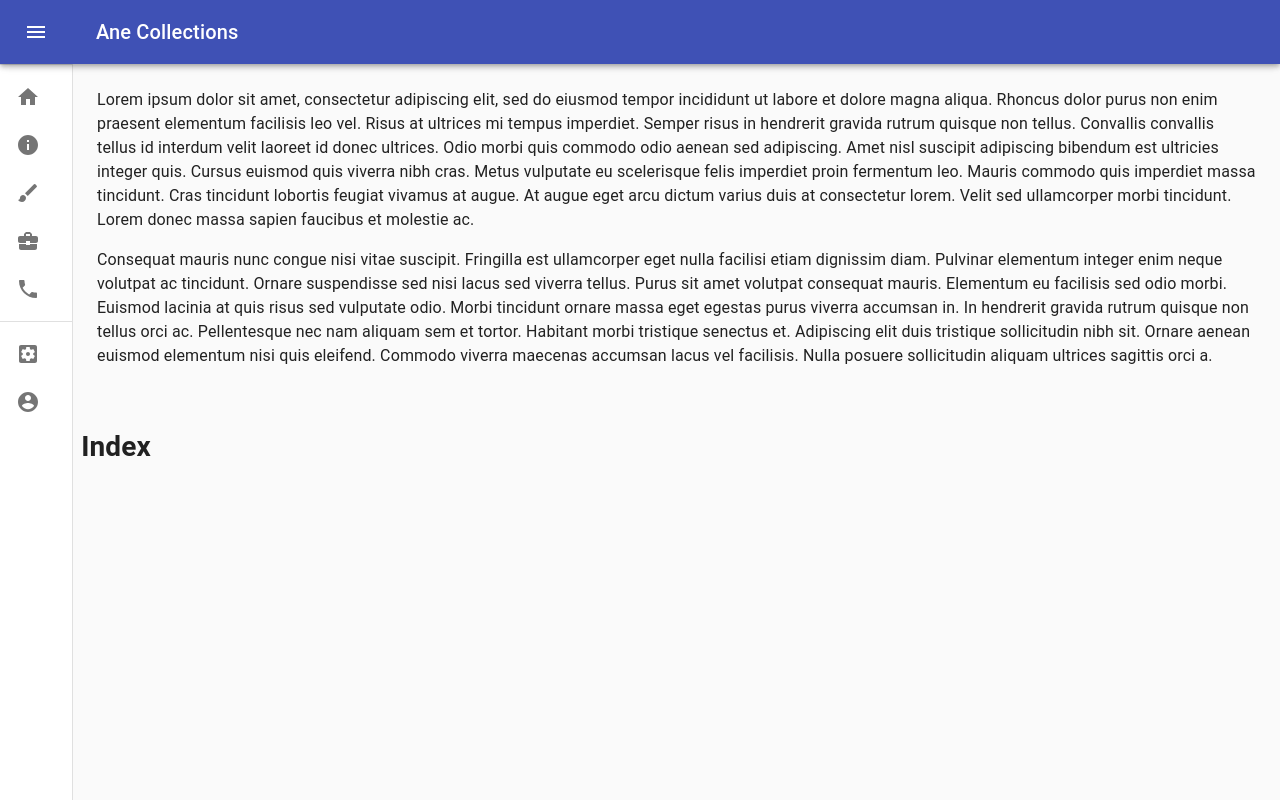
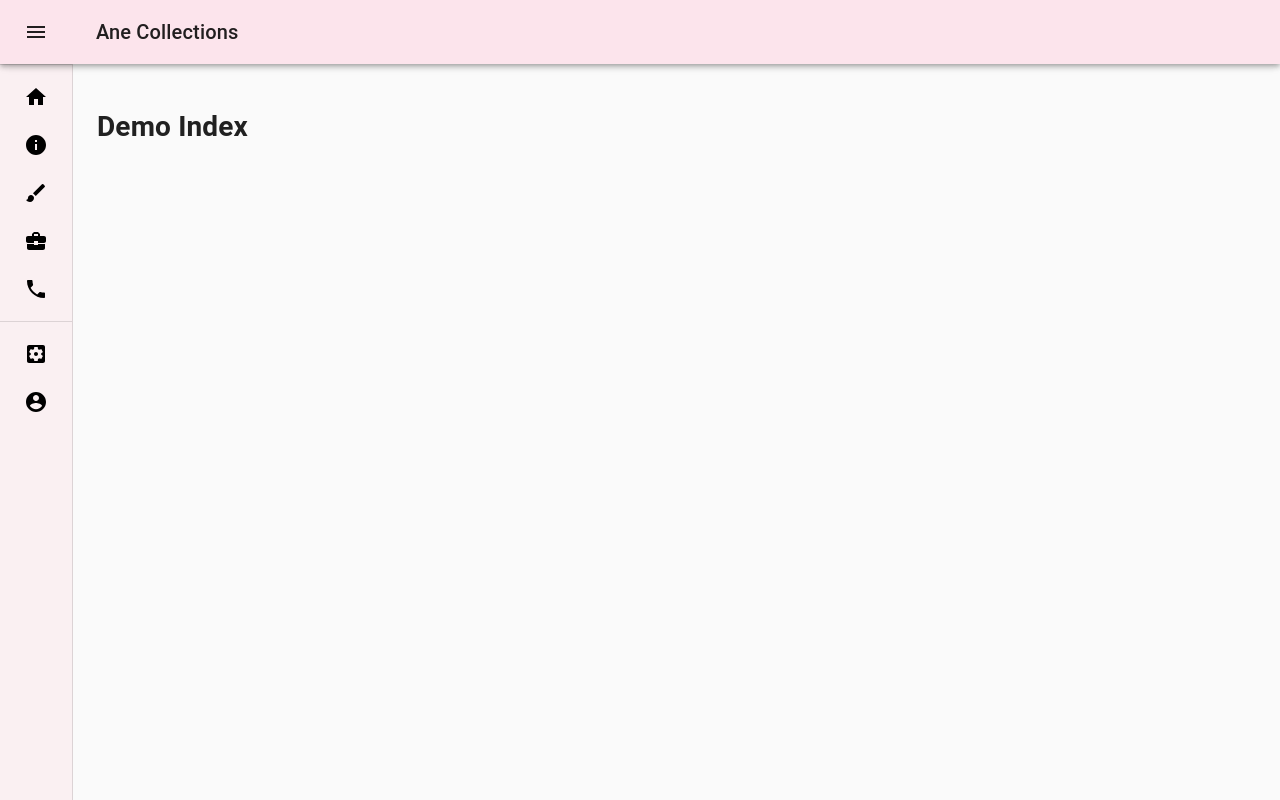
Before and after one commit to vladcocis/ane-collection, a Next.js app: page /demo in a window 1280 px wide. Built offline with nearby package versions, Linux system fonts and the light colour scheme.

Commit message:
Updated Header and Layout
Layout and Header compatibility with the children components (viewports).

```diff
--- a/components/Header.js
+++ b/components/Header.js
@@ -1,30 +1,29 @@
-import React from "react";
-import clsx from "clsx";
-import { makeStyles, useTheme } from "@material-ui/core/styles";
-import Drawer from "@material-ui/core/Drawer";
-import AppBar from "@material-ui/core/AppBar";
-import Toolbar from "@material-ui/core/Toolbar";
-import List from "@material-ui/core/List";
-import CssBaseline from "@material-ui/core/CssBaseline";
-import Typography from "@material-ui/core/Typography";
-import Divider from "@material-ui/core/Divider";
-import IconButton from "@material-ui/core/IconButton";
-import MenuIcon from "@material-ui/icons/Menu";
-import ChevronLeftIcon from "@material-ui/icons/ChevronLeft";
-import ChevronRightIcon from "@material-ui/icons/ChevronRight";
-import ListItem from "@material-ui/core/ListItem";
-import ListItemIcon from "@material-ui/core/ListItemIcon";
-import ListItemText from "@material-ui/core/ListItemText";
-import InboxIcon from "@material-ui/icons/MoveToInbox";
-import MailIcon from "@material-ui/icons/Mail";
+import React from "react"
+import clsx from "clsx"
+import { makeStyles, useTheme } from "@material-ui/core/styles"
+import Drawer from "@material-ui/core/Drawer"
+import AppBar from "@material-ui/core/AppBar"
+import Toolbar from "@material-ui/core/Toolbar"
+import List from "@material-ui/core/List"
+import CssBaseline from "@material-ui/core/CssBaseline"
+import Typography from "@material-ui/core/Typography"
+import Divider from "@material-ui/core/Divider"
+import IconButton from "@material-ui/core/IconButton"
+import MenuIcon from "@material-ui/icons/Menu"
+import ChevronLeftIcon from "@material-ui/icons/ChevronLeft"
+import ChevronRightIcon from "@material-ui/icons/ChevronRight"
+import ListItem from "@material-ui/core/ListItem"
+import ListItemIcon from "@material-ui/core/ListItemIcon"
+import ListItemText from "@material-ui/core/ListItemText"
 import _ from 'lodash'
 import HomeIcon from '@material-ui/icons/Home'
 import InfoIcon from '@material-ui/icons/Info'
 import BrushIcon from '@material-ui/icons/Brush'
 import BusinessCenterIcon from '@material-ui/icons/BusinessCenter'
-import PhoneIcon from '@material-ui/icons/Phone';
+import PhoneIcon from '@material-ui/icons/Phone'
 import SettingsApplicationsIcon from '@material-ui/icons/SettingsApplications'
 import AccountCircleIcon from '@material-ui/icons/AccountCircle'
+import { useRouter } from 'next/router'
 
 const drawerWidth = 200;
 
@@ -37,7 +36,7 @@ const useStyles = makeStyles((theme) => ({
         transition: theme.transitions.create(["width", "margin"], {
             easing: theme.transitions.easing.sharp,
             duration: theme.transitions.duration.leavingScreen
-        })
+        }),
     },
     appBarShift: {
         marginLeft: drawerWidth,
@@ -56,14 +55,15 @@ const useStyles = makeStyles((theme) => ({
     drawer: {
         width: drawerWidth,
         flexShrink: 0,
-        whiteSpace: "nowrap"
+        whiteSpace: "nowrap",
     },
     drawerOpen: {
         width: drawerWidth,
         transition: theme.transitions.create("width", {
             easing: theme.transitions.easing.sharp,
             duration: theme.transitions.duration.enteringScreen
-        })
+        }),
+        backgroundColor: '#faf0f2'
     },
     drawerClose: {
         transition: theme.transitions.create("width", {
@@ -74,7 +74,8 @@ const useStyles = makeStyles((theme) => ({
         width: theme.spacing(7) + 1,
         [theme.breakpoints.up("sm")]: {
             width: theme.spacing(9) + 1
-        }
+        },
+        backgroundColor: '#faf0f2'
     },
     toolbar: {
         display: "flex",
@@ -87,24 +88,34 @@ const useStyles = makeStyles((theme) => ({
     content: {
         flexGrow: 1,
         padding: theme.spacing(3)
+    },
+    navList: {
+        marginLeft: theme.spacing(1)
+    },
+    iconFill_black: {
+        fill: '#000'
     }
 }));
 
 const navLinks = [
-    { label: 'Home', url: '/', icon: <HomeIcon />, isSecured: false },
-    { label: 'About', url: '/about', icon: <InfoIcon />, isSecured: false },
-    { label: 'Handmade', url: '/handmade', icon: <BrushIcon />, isSecured: false },
-    { label: 'Manufactured', url: '/manufactured', icon: <BusinessCenterIcon />, isSecured: false },
-    { label: 'Contact', url: '/contact', icon: <PhoneIcon />, isSecured: false },
-    { label: 'Admin', url: '/admin', icon: <SettingsApplicationsIcon />, isSecured: true, requiresAdmin: true },
-    { label: 'Account', url: '/account', icon: <AccountCircleIcon />, isSecured: true },
+    { label: 'Home', url: '/', icon: <HomeIcon style={{ fill: '#000' }} />, isSecured: false },
+    { label: 'About', url: '/about', icon: <InfoIcon style={{ fill: '#000' }} />, isSecured: false },
+    { label: 'Handmade', url: '/handmade', icon: <BrushIcon style={{ fill: '#000' }} />, isSecured: false },
+    { label: 'Manufactured', url: '/manufactured', icon: <BusinessCenterIcon style={{ fill: '#000' }} />, isSecured: false },
+    { label: 'Contact', url: '/contact', icon: <PhoneIcon style={{ fill: '#000' }} />, isSecured: false },
+    { label: 'Admin', url: '/admin', icon: <SettingsApplicationsIcon style={{ fill: '#000' }} />, isSecured: true, requiresAdmin: true },
+    { label: 'Account', url: '/account', icon: <AccountCircleIcon style={{ fill: '#000' }} />, isSecured: true },
 ]
 
 const NavLinks = ({ navLinks }) => {
+    const router = useRouter()
+
     return _.map(navLinks, ({ label, url, icon, isSecured, requiresAdmin }) => {
         if (!isSecured) {
             return (
-                <ListItem button key={label}>
+                <ListItem button key={label} onClick={() => {
+                    router.replace(url)
+                }}>
                     <ListItemIcon>
                         {icon}
                     </ListItemIcon>
@@ -116,10 +127,14 @@ const NavLinks = ({ navLinks }) => {
 }
 
 const RestrictedLinks = ({ navLinks }) => {
+    const router = useRouter()
+
     return _.map(navLinks, ({ label, url, icon, isSecured, requiresAdmin }) => {
         if (isSecured) {
             return (
-                <ListItem button key={label}>
+                <ListItem button key={label} onClick={() => {
+                    router.replace(url)
+                }}>
                     <ListItemIcon>
                         {icon}
                     </ListItemIcon>
@@ -130,7 +145,7 @@ const RestrictedLinks = ({ navLinks }) => {
     })
 }
 
-const Header = () => {
+const Header = ({ children }) => {
     const classes = useStyles();
     const theme = useTheme();
     const [open, setOpen] = React.useState(false);
@@ -166,7 +181,7 @@ const Header = () => {
                     </IconButton>
                     <Typography variant="h6" noWrap>
                         Ane Collections
-          </Typography>
+                    </Typography>
                 </Toolbar>
             </AppBar>
             <Drawer
@@ -185,52 +200,25 @@ const Header = () => {
                 <div className={classes.toolbar}>
                     <IconButton onClick={handleDrawerClose}>
                         {theme.direction === "rtl" ? (
-                            <ChevronRightIcon />
+                            <ChevronRightIcon style={{ fill: '#000' }} />
                         ) : (
-                            <ChevronLeftIcon />
+                            <ChevronLeftIcon style={{ fill: '#000' }} />
                         )}
                     </IconButton>
                 </div>
                 <Divider />
-                <List>
+                <List className={classes.navList}>
                     <NavLinks navLinks={navLinks} />
                 </List>
                 <Divider />
-                <List>
+                <List className={classes.navList}>
                     <RestrictedLinks navLinks={navLinks} />
                 </List>
             </Drawer>
+
             <main className={classes.content}>
                 <div className={classes.toolbar} />
-                <Typography paragraph>
-                    Lorem ipsum dolor sit amet, consectetur adipiscing elit, sed do
-                    eiusmod tempor incididunt ut labore et dolore magna aliqua. Rhoncus
-                    dolor purus non enim praesent elementum facilisis leo vel. Risus at
-                    ultrices mi tempus imperdiet. Semper risus in hendrerit gravida rutrum
-                    quisque non tellus. Convallis convallis tellus id interdum velit
-                    laoreet id donec ultrices. Odio morbi quis commodo odio aenean sed
-                    adipiscing. Amet nisl suscipit adipiscing bibendum est ultricies
-                    integer quis. Cursus euismod quis viverra nibh cras. Metus vulputate
-                    eu scelerisque felis imperdiet proin fermentum leo. Mauris commodo
-                    quis imperdiet massa tincidunt. Cras tincidunt lobortis feugiat
-                    vivamus at augue. At augue eget arcu dictum varius duis at consectetur
-                    lorem. Velit sed ullamcorper morbi tincidunt. Lorem donec massa sapien
-                    faucibus et molestie ac.
-                </Typography>
-                <Typography paragraph>
-                    Consequat mauris nunc congue nisi vitae suscipit. Fringilla est
-                    ullamcorper eget nulla facilisi etiam dignissim diam. Pulvinar
-                    elementum integer enim neque volutpat ac tincidunt. Ornare suspendisse
-                    sed nisi lacus sed viverra tellus. Purus sit amet volutpat consequat
-                    mauris. Elementum eu facilisis sed odio morbi. Euismod lacinia at quis
-                    risus sed vulputate odio. Morbi tincidunt ornare massa eget egestas
-                    purus viverra accumsan in. In hendrerit gravida rutrum quisque non
-                    tellus orci ac. Pellentesque nec nam aliquam sem et tortor. Habitant
-                    morbi tristique senectus et. Adipiscing elit duis tristique
-                    sollicitudin nibh sit. Ornare aenean euismod elementum nisi quis
-                    eleifend. Commodo viverra maecenas accumsan lacus vel facilisis. Nulla
-                    posuere sollicitudin aliquam ultrices sagittis orci a.
-                </Typography>
+                {children}
             </main>
         </div>
     );
--- a/components/Layout.js
+++ b/components/Layout.js
@@ -1,43 +1,18 @@
-import react from 'react'
 import Head from 'next/head'
-const Layout = ({children}) => {
+import Header from '../components/Header'
+
+const Layout = ({ children }) => {
     return (
         <>
-        <Head>
-            <title>Ane Collections</title>
-        </Head>
-        <style jsx global>
-            {`
-            *,
-			*::before,
-			*::after {
-				box-sizing: border-box;
-			}
+            <Head>
+                <title>Cyka</title>
+            </Head>
 
-			body {
-				margin: 0;
-				color: #333;
-				font-family: -apple-system, BlinkMacSystemFont, 'Segoe UI', Roboto,
-				'Helvetica Neue', Arial, Noto Sans, sans-serif, 'Apple Color Emoji',
-				'Segoe UI Emoji', 'Segoe UI Symbol', 'Noto Color Emoji';
-			}
-
-			.container {
-				margin: 1rem auto;
-				padding-left: 1rem;
-				padding-right: 1rem;
-			}
-            `}
-        </style>
-        <main>
-            <div className="container">{children}</div>
-        </main>
+            <Header>
+                {children}
+            </Header>
         </>
     )
 }
 
 export default Layout
-
-Layout.proptypes = {
-    children: Proptypes.node,
-}
--- /dev/null
+++ b/components/Theme.js
@@ -0,0 +1,15 @@
+import { createMuiTheme } from '@material-ui/core/styles'
+
+export const Theme = createMuiTheme({
+    palette: {
+        primary: {
+            main: '#fce4ec'
+        },
+        secondary: {
+            main: '#ffebee',
+            light: '#fff'
+        },
+        contrastThreshold: 3,
+        tonalOffset: .2
+    },
+})
--- a/package.json
+++ b/package.json
@@ -14,6 +14,7 @@
     "lodash": "^4.17.21",
     "mysql": "^2.18.1",
     "next": "10.0.6",
+    "nprogress": "^0.2.0",
     "react": "17.0.1",
     "react-dom": "17.0.1",
     "serverless-mysql": "^1.5.4"
--- a/pages/_app.js
+++ b/pages/_app.js
@@ -1,13 +1,31 @@
 import '../styles/globals.css'
-import Header from '../components/Header'
+import Layout from '../components/Layout'
+import { Theme } from '../components/Theme'
+import { ThemeProvider } from '@material-ui/styles'
+import { Router } from 'next/router'
+import NProgress from 'nprogress'
+import 'nprogress/nprogress.css'
 
 function MyApp({ Component, pageProps }) {
-  return (
-    <>
-      <Header />
-      <Component {...pageProps} />
-    </>
-  )
+	return (
+		<ThemeProvider theme={Theme}>
+			<Layout>
+				<Component {...pageProps} />
+			</Layout>
+		</ThemeProvider>
+	)
 }
 
+Router.events.on('routeChangeStart', () => {
+	NProgress.start()
+})
+
+Router.events.on('routeChangeComplete', () => {
+	NProgress.done()
+})
+
+Router.events.on('routeChangeError', () => {
+	NProgress.done()
+})
+
 export default MyApp
```
Also changed, not shown: 1 other file (tests, documents, lock files or other folders).
